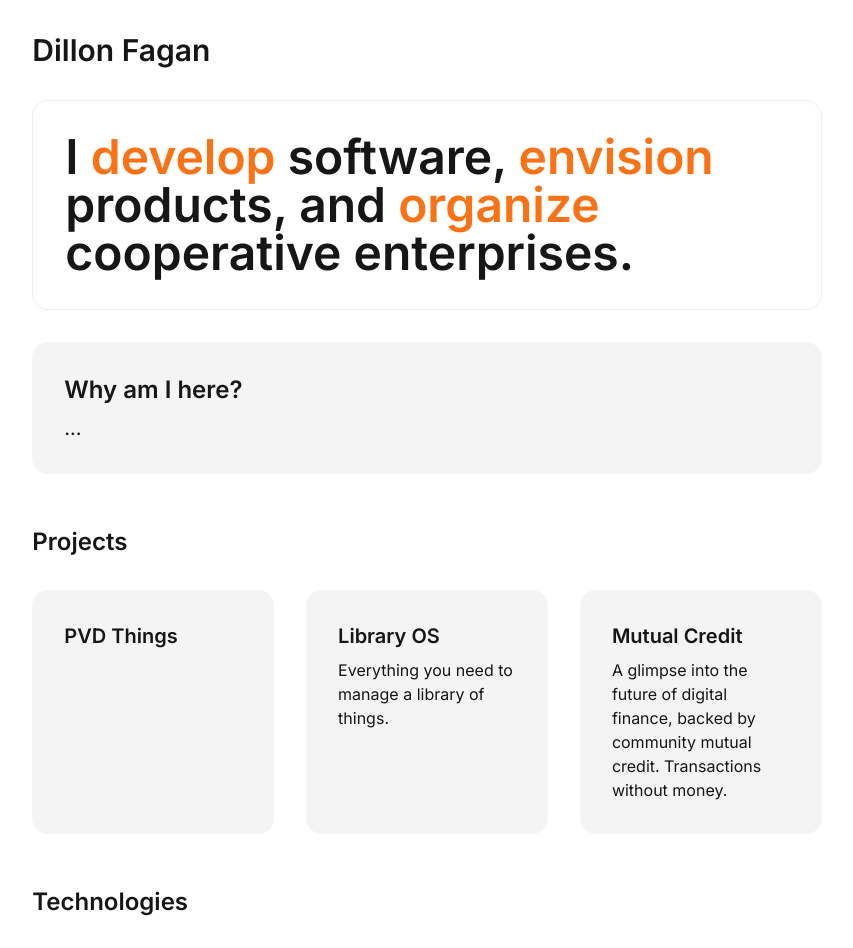
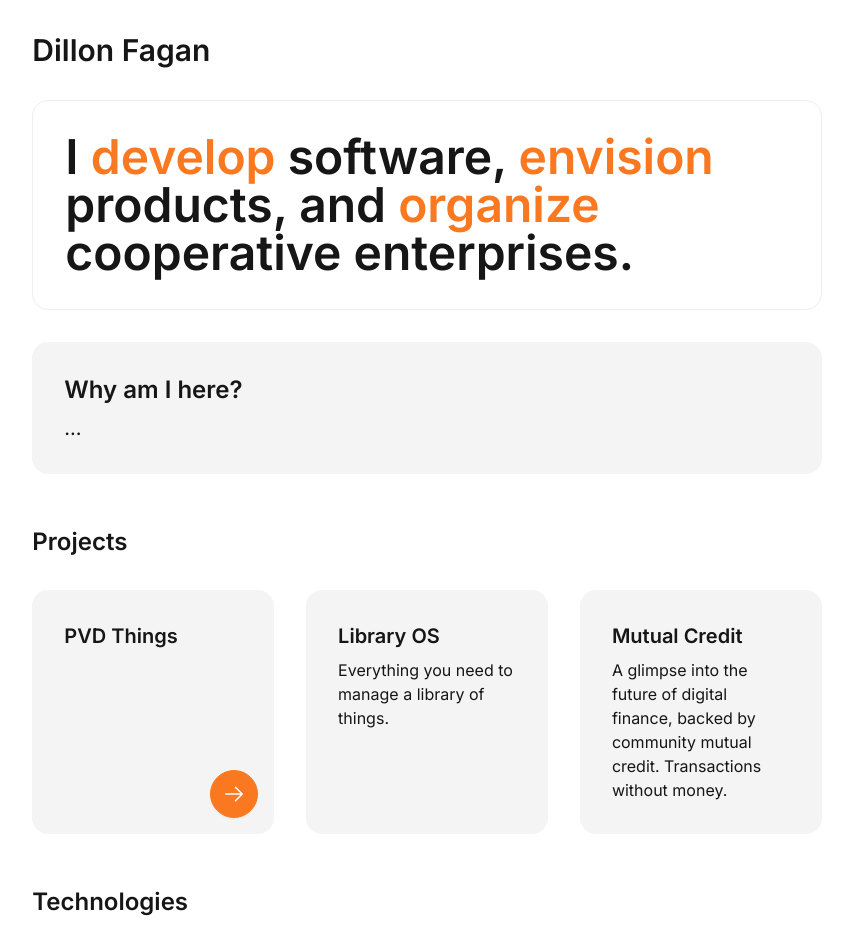
Before and after one commit to dillonfagan/dillonfagan.github.io, a Next.js app: page / in a window 1280 px wide. Shown: the top 948 px of the page, without its empty margins (213-1066 px from the left). Built offline with nearby package versions, Linux system fonts and the light colour scheme.

Commit message:
Add link button to project card

```diff
--- a/app/page.tsx
+++ b/app/page.tsx
@@ -2,6 +2,7 @@
 import { Card, Image, Margin, Text } from "@/components";
 import { Backgrounds } from "@/components/style";
 import { ProjectsProvider, useProjects } from "@/content";
+import { ArrowRight } from "@phosphor-icons/react";
 import { PropsWithChildren } from "react";
 
 export default () => {
@@ -89,27 +90,42 @@ const Projects = () => {
   const ProjectCard = ({
     title,
     summary,
+    url,
   }: {
     title: string;
     summary?: string;
+    url?: string;
   }) => (
-    <Card>
+    <Card relative>
       <Card.Body>
         <Text.Heading h="h3" size="xl">
           {title}
         </Text.Heading>
-        {summary && <Text>{summary}</Text>}
+        <div className="flex-grow">{summary && <Text>{summary}</Text>}</div>
+
+        {url && (
+          <div className="absolute bottom-4 right-4">
+            <a
+              href={url}
+              target="_blank"
+              className="btn btn-primary btn-circle shadow-sm"
+            >
+              <ArrowRight color="white" size="1.5rem" />
+            </a>
+          </div>
+        )}
       </Card.Body>
     </Card>
   );
 
   return (
     <section className="grid grid-cols-1 md:grid-cols-2 xl:grid-cols-3 gap-4 lg:gap-8">
-      {projects.map((p) => (
+      {projects.map(({ title, summary, url }) => (
         <ProjectCard
-          key={`project-${p.title}`}
-          title={p.title}
-          summary={p.summary}
+          key={`project-${title}`}
+          title={title}
+          summary={summary}
+          url={url}
         />
       ))}
     </section>
--- a/components/Card.tsx
+++ b/components/Card.tsx
@@ -17,6 +17,10 @@ Card.Body = ({ children }) => {
   return <div className="card-body">{children}</div>;
 };
 
+Card.Actions = ({ children }) => {
+  return <div className="card-actions">{children}</div>;
+};
+
 export type Props = PropsWithChildren<{ bg?: Background, relative?: true }>;
 
 export default Card;
--- a/content/projects/context.tsx
+++ b/content/projects/context.tsx
@@ -9,6 +9,7 @@ export type ProjectsViewModel = {
 export type Project = {
   title: string;
   summary?: string;
+  url?: string;
 };
 
 export const useProjects = () => {
@@ -19,7 +20,8 @@ export const ProjectsProvider = ({ children }: PropsWithChildren) => {
   const value = {
     projects: [
       {
-        title: 'PVD Things'
+        title: 'PVD Things',
+        url: 'https://www.pvdthings.coop/',
       },
       {
         title: 'Library OS',
--- a/tailwind.config.js
+++ b/tailwind.config.js
@@ -15,7 +15,7 @@ module.exports = {
     themes: [
       {
         mytheme: {
-          "primary": "#f97316",
+          "primary": "#fa7920",
           "secondary": "#f6d860",
           "accent": "#37cdbe",
           "neutral": "#3d4451",
```
